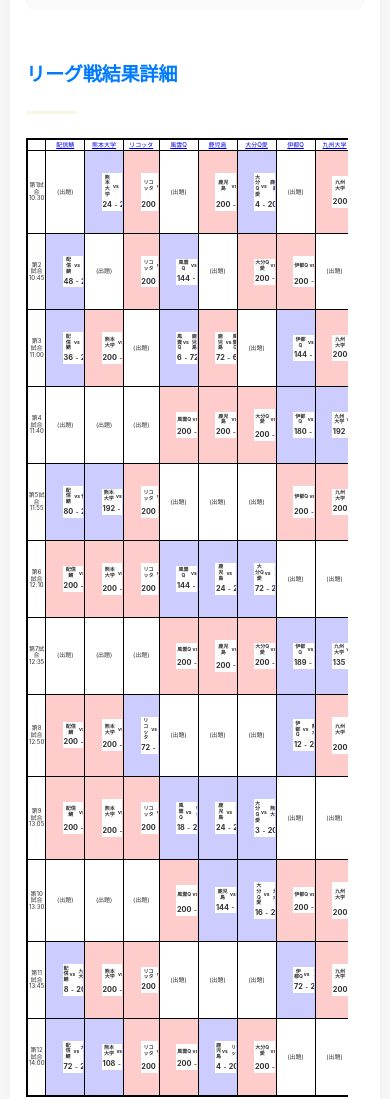
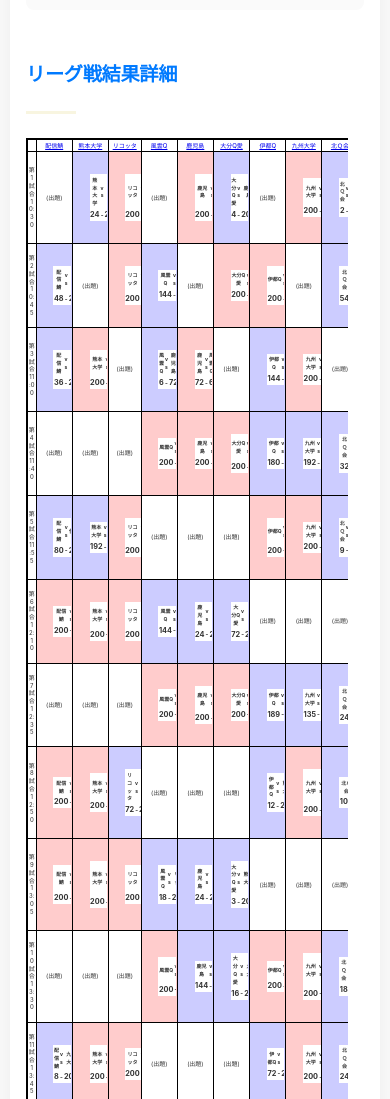
Before and after one commit to savarinb/AQL_HTML_Generator, a plain HTML site: page index.html in a window 390 px wide. Shown: the part 1280-2379 px from the top of the page. Drawn offline with Linux system fonts and the light colour scheme.

Commit message:
Update index.html

```diff
--- a/index.html
+++ b/index.html
@@ -98,36 +98,46 @@
     .section:last-of-type .table-wrapper table,
     .section:last-of-type .table-wrapper table#main {
       font-size: 0.35em;
-      table-layout: auto;
+      table-layout: fixed;
+      min-width: 100%;
     }
     .section:last-of-type .table-wrapper td,
     .section:last-of-type .table-wrapper th {
       padding: 5px 2px;
       font-size: 0.7em;
-      line-height: 1.1;
-      overflow: visible;
+      line-height: 1.3;
+      overflow: hidden;
       white-space: normal;
+      word-wrap: break-word;
+      word-break: break-word;
     }
     .section:last-of-type .table-wrapper table.cell {
       font-size: 0.6em;
       width: 100%;
+      table-layout: auto;
     }
     .section:last-of-type .table-wrapper table.cell td {
       padding: 2px 1px;
-      line-height: 1.2;
+      line-height: 1.3;
       overflow: visible;
       white-space: normal;
+      word-wrap: break-word;
     }
     .section:last-of-type .table-wrapper table.cell span {
       font-size: 6px !important;
-      display: inline-block;
+      display: inline;
+      white-space: normal;
+      word-wrap: break-word;
     }
     .section:last-of-type .table-wrapper table.cell td[style*="font-size:14pt"] {
       font-size: 7pt !important;
+      white-space: nowrap;
     }
     .section:last-of-type .table-wrapper a {
       font-size: 0.8em;
-      display: inline-block;
+      display: inline;
+      white-space: normal;
+      word-wrap: break-word;
     }
     .section:last-of-type .table-wrapper center {
       overflow: visible;
@@ -226,36 +236,46 @@
       .section:last-of-type .table-wrapper table,
       .section:last-of-type .table-wrapper table#main {
         font-size: 0.28em;
-        table-layout: auto;
+        table-layout: fixed;
+        min-width: 100%;
       }
       .section:last-of-type .table-wrapper td,
       .section:last-of-type .table-wrapper th {
         padding: 3px 1px;
         font-size: 0.75em;
-        line-height: 1.15;
-        overflow: visible;
+        line-height: 1.3;
+        overflow: hidden;
         white-space: normal;
+        word-wrap: break-word;
+        word-break: break-word;
       }
       .section:last-of-type .table-wrapper table.cell {
         font-size: 0.65em;
         width: 100%;
+        table-layout: auto;
       }
       .section:last-of-type .table-wrapper table.cell td {
         padding: 2px 0.5px;
-        line-height: 1.2;
+        line-height: 1.3;
         overflow: visible;
         white-space: normal;
+        word-wrap: break-word;
       }
       .section:last-of-type .table-wrapper table.cell span {
         font-size: 5.5px !important;
-        display: inline-block;
+        display: inline;
+        white-space: normal;
+        word-wrap: break-word;
       }
       .section:last-of-type .table-wrapper table.cell td[style*="font-size:14pt"] {
         font-size: 6pt !important;
+        white-space: nowrap;
       }
       .section:last-of-type .table-wrapper a {
         font-size: 0.85em;
-        display: inline-block;
+        display: inline;
+        white-space: normal;
+        word-wrap: break-word;
       }
       .section:last-of-type .table-wrapper center {
         overflow: visible;
@@ -307,36 +327,46 @@
       .section:last-of-type .table-wrapper table,
       .section:last-of-type .table-wrapper table#main {
         font-size: 0.24em;
-        table-layout: auto;
+        table-layout: fixed;
+        min-width: 100%;
       }
       .section:last-of-type .table-wrapper td,
       .section:last-of-type .table-wrapper th {
         padding: 2px 0.8px;
         font-size: 0.7em;
-        line-height: 1.1;
-        overflow: visible;
+        line-height: 1.3;
+        overflow: hidden;
         white-space: normal;
+        word-wrap: break-word;
+        word-break: break-word;
       }
       .section:last-of-type .table-wrapper table.cell {
         font-size: 0.6em;
         width: 100%;
+        table-layout: auto;
       }
       .section:last-of-type .table-wrapper table.cell td {
         padding: 1.5px 0.5px;
-        line-height: 1.15;
+        line-height: 1.3;
         overflow: visible;
         white-space: normal;
+        word-wrap: break-word;
       }
       .section:last-of-type .table-wrapper table.cell span {
         font-size: 5px !important;
-        display: inline-block;
+        display: inline;
+        white-space: normal;
+        word-wrap: break-word;
       }
       .section:last-of-type .table-wrapper table.cell td[style*="font-size:14pt"] {
         font-size: 5.5pt !important;
+        white-space: nowrap;
       }
       .section:last-of-type .table-wrapper a {
         font-size: 0.8em;
-        display: inline-block;
+        display: inline;
+        white-space: normal;
+        word-wrap: break-word;
       }
       .section:last-of-type .table-wrapper center {
         overflow: visible;
```
